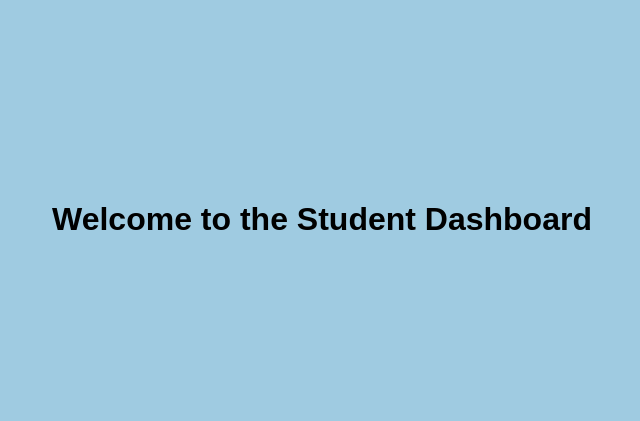
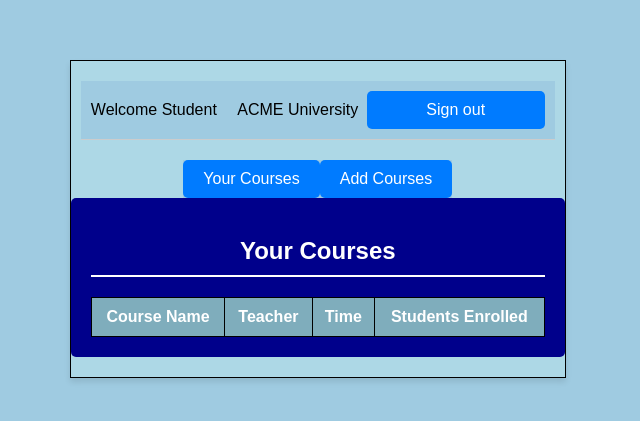
Before and after one commit to HikaruKurusu/Lab-8-Mini-Proj-CSE-108, a React (Create React App) app in the folder lab08/: page /student-home in a window 1280 px wide. Shown: the part 181-602 px from the top of the page, without its empty margins (318-958 px from the left). Built offline with nearby package versions, Linux system fonts and the light colour scheme.

Commit message:
Fixed UI and made a button addcourse go to newPage

```diff
--- a/lab08/src/App.js
+++ b/lab08/src/App.js
@@ -5,10 +5,10 @@ import LoginRegister from './LoginPage/LoginRegister';
 import StudentHome from './student_pages/StudentHome';
 import TeacherHome from './teacher_pages/TeacherHome';
 import AdminHome from './admin_pages/AdminHome';
+import AddCourse from './student_pages/addCourse'; // Ensure the name matches your file
 
 function App() {
   return (
-
     <Router>
       <div className="App">
         <Routes>
@@ -16,10 +16,10 @@ function App() {
           <Route path="/student-home" element={<StudentHome />} />
           <Route path="/teacher-home" element={<TeacherHome />} />
           <Route path="/admin-home" element={<AdminHome />} />
+          <Route path="/add-course" element={<AddCourse />} /> {/* Use a unique route */}
         </Routes>
       </div>
     </Router>
-
   );
 }
 
--- a/lab08/src/student_pages/StudentHome.css
+++ b/lab08/src/student_pages/StudentHome.css
@@ -0,0 +1,99 @@
+/* Center everything on the page */
+body {
+    margin: 0;
+    display: flex;
+    align-items: center;
+    justify-content: center;
+    height: 100vh;
+    font-family: Arial, sans-serif;
+}
+
+.outerStudentHome {
+    width: 90%;
+    max-width: 800px;
+    background-color: lightblue;
+    display: flex;
+    flex-direction: column;
+    align-items: center;
+    justify-content: center;
+    border: 1px solid #000;
+    padding: 20px;
+    box-shadow: 0 4px 6px rgba(0, 0, 0, 0.1);
+}
+
+.outerStudentHome .outerHeader {
+    width: 100%;
+    display: flex;
+    justify-content: space-between;
+    align-items: center;
+    margin-bottom: 20px;
+    padding: 10px;
+    border-bottom: 1px solid #ccc;
+}
+
+.outerStudentHome .outerHeader .left,
+.outerStudentHome .outerHeader .center,
+.outerStudentHome .outerHeader .right {
+    flex: 1;
+    text-align: center;
+}
+
+.outerStudentHome .outerHeader .left {
+    text-align: left;
+}
+
+.outerStudentHome .outerHeader .right {
+    text-align: right;
+}
+
+.outerStudentHome button {
+    display: inline-flex;
+    align-items: center;
+    justify-content: center;
+    padding: 10px 20px;
+    font-size: 16px;
+    cursor: pointer;
+    border: none;
+    border-radius: 5px;
+    background-color: #007BFF;
+    color: white;
+    transition: background-color 0.3s ease;
+}
+
+.outerStudentHome button:hover {
+    background-color: #0056b3;
+}
+
+.outerStudentHome .innerTeacherHome {
+    width: 100%;
+    background-color: darkblue;
+    color: white;
+    padding: 20px;
+    border-radius: 5px;
+}
+
+.outerStudentHome .innerHeader {
+    text-align: center;
+    margin-bottom: 20px;
+    font-size: 24px;
+    border-bottom: 2px solid white;
+    padding-bottom: 10px;
+}
+
+.outerStudentHome .courses {
+    width: 100%;
+    border-collapse: collapse;
+    margin-top: 10px;
+}
+
+.outerStudentHome .courses th,
+.outerStudentHome .courses td {
+    border: 1px solid #000000;
+    padding: 10px;
+    text-align: left;
+}
+
+.outerStudentHome .courses th {
+    background-color: #7fadbc;
+    text-align: center;
+}
--- a/lab08/src/student_pages/StudentHome.jsx
+++ b/lab08/src/student_pages/StudentHome.jsx
@@ -1,13 +1,58 @@
-import React from 'react';
+import React, { useState } from 'react';
+import { useNavigate } from 'react-router-dom';
 import './StudentHome.css';
 
+function StudentHome() {
+    const [name, setName] = useState('Student');
+    const navigate = useNavigate();
 
-function StudentHome() {
+    const handleButtonClick = (buttonName) => {
+        if (buttonName === 'addCourses') {
+            navigate('/add-course');
+        } else if (buttonName === 'yourCourses') {
+            alert('Your course');
+        } else if (buttonName === 'signOut') {
+            alert('Signing out...');
+        }
+    };
+
     return (
-        <div className= "student-home" >
-        <h1>Welcome to the Student Dashboard</h1>
+        <div className="outerStudentHome">
+            <div className="outerHeader">
+                <span className="left">Welcome {name}</span>
+                <span className="center">ACME University</span>
+                <button className="right" onClick={() => handleButtonClick('signOut')}>
+                    Sign out
+                </button>
+            </div>
+            <div className="Header">
+                <button
+                    className="left"
+                    onClick={() => handleButtonClick('yourCourses')}
+                >
+                    Your Courses
+                </button>
+                <button
+                    className="right"
+                    onClick={() => handleButtonClick('addCourses')}
+                >
+                    Add Courses
+                </button>
+            </div>
+            <div className="innerTeacherHome">
+                <h2 className="innerHeader">Your Courses</h2>
+                <table className="courses">
+                    <thead>
+                        <tr>
+                            <th>Course Name</th>
+                            <th>Teacher</th>
+                            <th>Time</th>
+                            <th>Students Enrolled</th>
+                        </tr>
+                    </thead>
+                </table>
+            </div>
         </div>
-
     );
 }
 
--- /dev/null
+++ b/lab08/src/student_pages/addCourse.jsx
@@ -0,0 +1,9 @@
+import React from 'react'
+
+function addCourse() {
+  return (
+    <div>addCourse</div>
+  )
+}
+
+export default addCourse
```
Also changed, not shown: lab08/src/student_pages/addCourse.css (added). Lines whose indentation alone changed are shown as unchanged.
